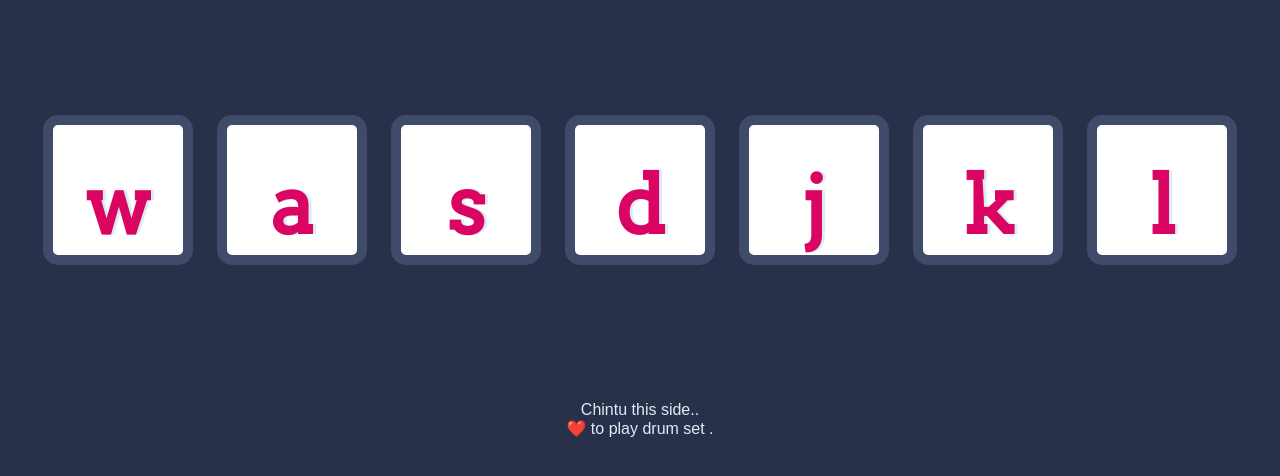
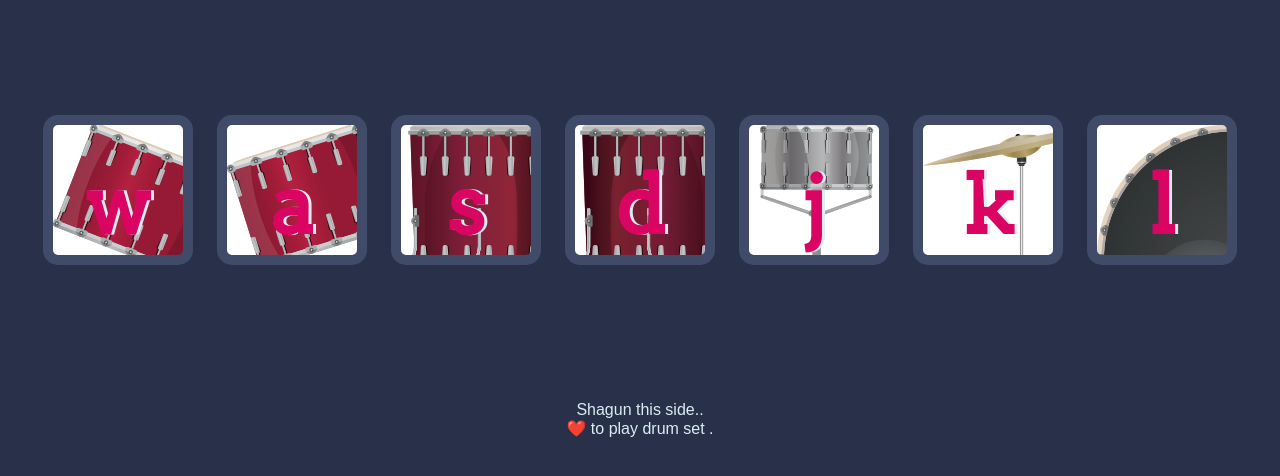
Before and after one commit to sramkumar606/darkweb, a plain HTML site: page index.html in a window 1280 px wide. Shown: the part 174-650 px from the top of the page. Drawn offline with Linux system fonts and the light colour scheme.

Commit message:
Add files via upload

```diff
--- a/index.html
+++ b/index.html
@@ -23,7 +23,7 @@
 
 
   <footer>
-    Chintu this side..<br>
+    Shagun this side..<br>
     ❤️ to play drum set .
   </footer>
 
--- a/index.js
+++ b/index.js
@@ -1,4 +1,4 @@
-/Detecting Button Press
+//Detecting Button Press
 
 var numberOfDrumButtons = document.querySelectorAll(".drum").length;
 
```
Also changed, not shown: images/crash.png (added), images/kick.png (added), images/snare.png (added), images/tom1.png (added), images/tom2.png (added), images/tom3.png (added), images/tom4.png (added), 8 other files.
